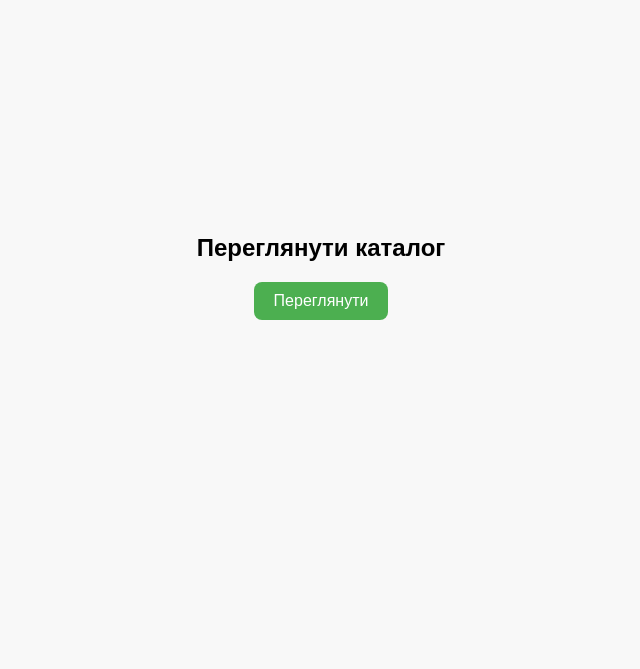
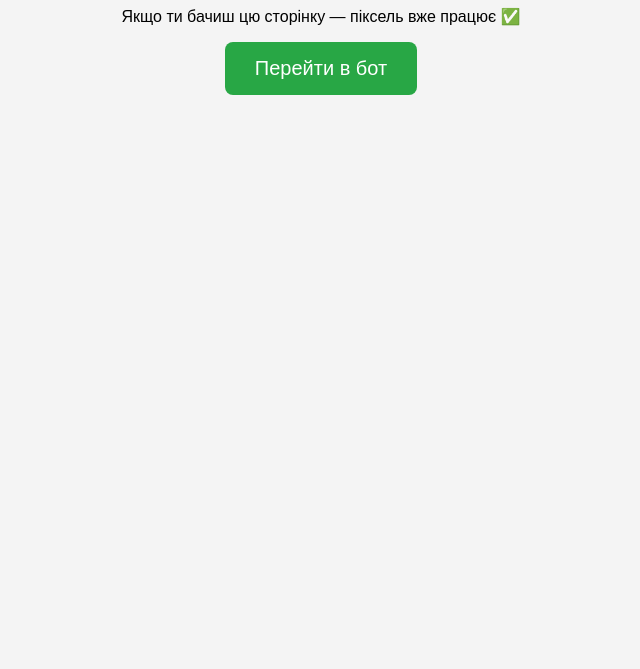
Before and after one commit to Vitaliy-414/nzk-projekts, a plain HTML site: page index.html in a window 1280 px wide. Shown: the part 131-800 px from the top of the page, without its empty margins (319-959 px from the left). Drawn offline with Linux system fonts and the light colour scheme.

Commit message:
Add files via upload

```diff
--- a/index.html
+++ b/index.html
@@ -1,40 +1,53 @@
-
 <!DOCTYPE html>
 <html lang="uk">
 <head>
     <meta charset="UTF-8">
-  <title>Каталог меблів</title>
+    <meta name="viewport" content="width=device-width, initial-scale=1.0">
+    <title>NZK Pixel Test</title>
+
+    <!-- Meta Pixel Code -->
+    <script>
+        !function(f,b,e,v,n,t,s)
+        {if(f.fbq)return;n=f.fbq=function(){n.callMethod?
+        n.callMethod.apply(n,arguments):n.queue.push(arguments)};
+        if(!f._fbq)f._fbq=n;n.push=n;n.loaded=!0;n.version='2.0';
+        n.queue=[];t=b.createElement(e);t.async=!0;
+        t.src=v;s=b.getElementsByTagName(e)[0];
+        s.parentNode.insertBefore(t,s)}(window, document,'script',
+        'https://connect.facebook.net/en_US/fbevents.js');
+        fbq('init', '677067193134132');
+        fbq('track', 'PageView');
+    </script>
+    <noscript>
+        <img height="1" width="1" style="display:none"
+             src="https://www.facebook.com/tr?id=677067193134132&ev=PageView&noscript=1"/>
+    </noscript>
+    <!-- End Meta Pixel Code -->
+
     <style>
         body {
-      display: flex;
-      flex-direction: column;
-      justify-content: center;
-      align-items: center;
-      height: 100vh;
             font-family: Arial, sans-serif;
-      margin: 0;
-      background-color: #f8f8f8;
+            text-align: center;
+            padding: 50px;
+            background-color: #f4f4f4;
         }
-    h1 {
-      font-size: 24px;
-      margin-bottom: 20px;
+        .btn {
+            display: inline-block;
+            padding: 15px 30px;
+            background-color: #28a745;
+            color: white;
+            font-size: 20px;
+            text-decoration: none;
+            border-radius: 8px;
         }
-    button {
-      padding: 10px 20px;
-      font-size: 16px;
-      background-color: #4CAF50;
-      color: white;
-      border: none;
-      border-radius: 8px;
-      cursor: pointer;
-    }
-    button:hover {
-      background-color: #45a049;
+        .btn:hover {
+            background-color: #218838;
         }
     </style>
 </head>
 <body>
-  <h1>Переглянути каталог</h1>
-  <button onclick="location.href='catalog.html'">Переглянути</button>
+    <h1>Тестова сторінка з Pixel</h1>
+    <p>Якщо ти бачиш цю сторінку — піксель вже працює ✅</p>
+    <a class="btn" href="https://t.me/nzk_helper_bot" target="_blank">Перейти в бот</a>
 </body>
 </html>
```
Lines whose indentation alone changed are shown as unchanged.
